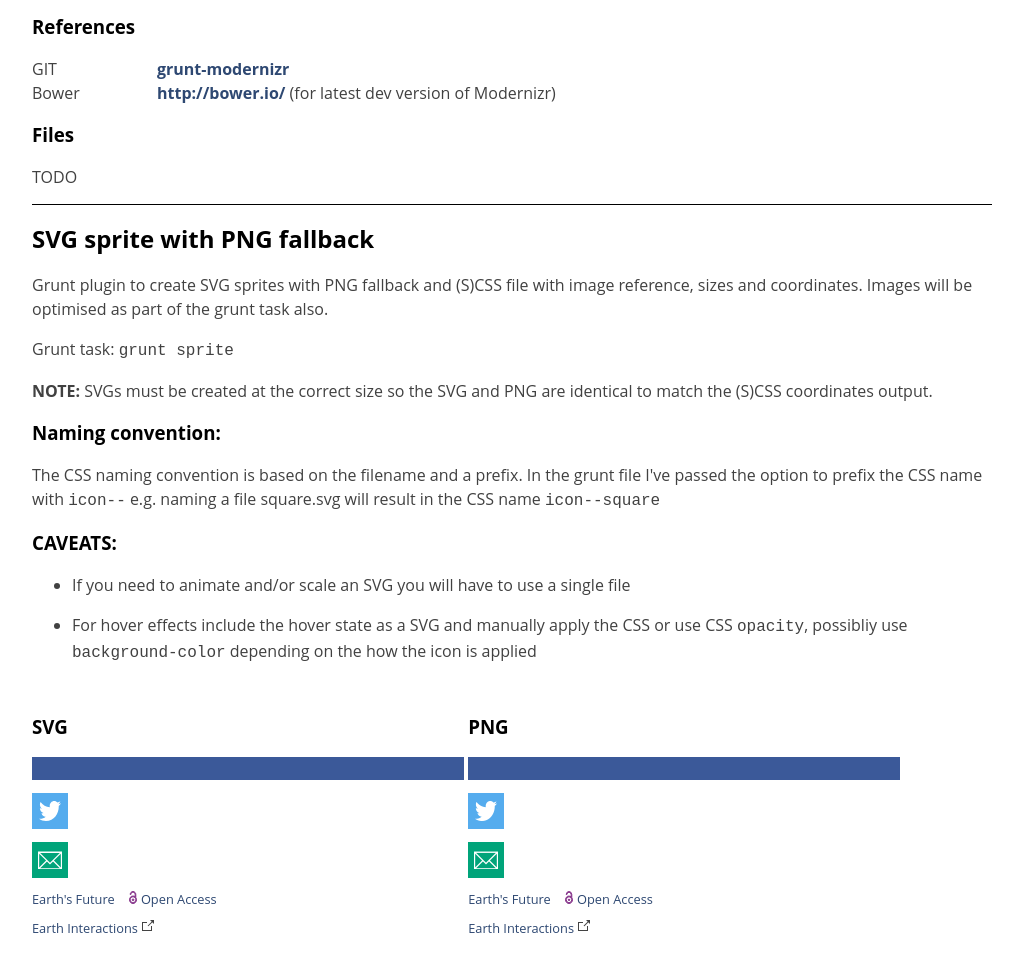
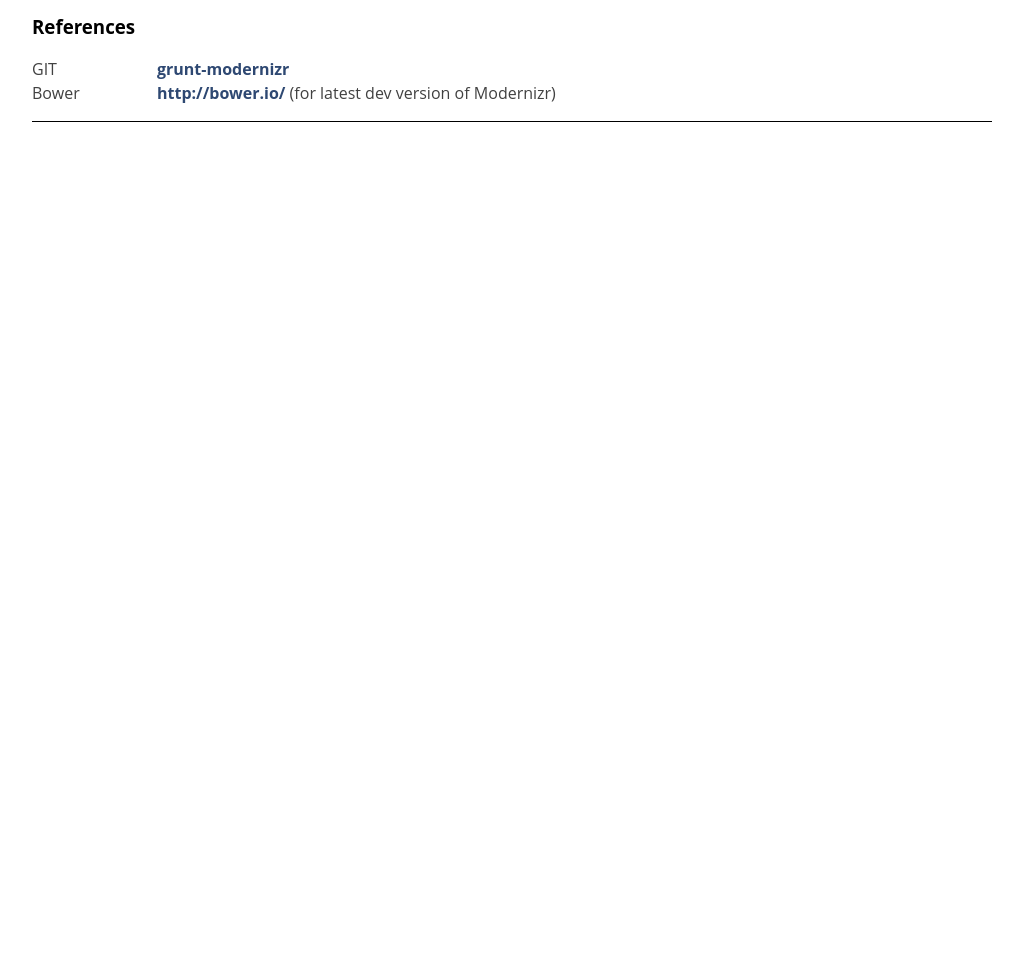
Before and after one commit to markcarrrr/grunt-all-the-things, a website: page site/index.html in a window 1280 px wide. Shown: the part 444-1413 px from the top of the page, without its empty margins (128-1141 px from the left). After the commit the page ends 800 px from the top, so only its background shows below. Drawn offline with nearby package versions, Linux system fonts and the light colour scheme.

Commit message:
Updated README. Commented out SVG/PNG sprite task.

```diff
--- a/site/index.html
+++ b/site/index.html
@@ -37,12 +37,9 @@
 					<dt>Bower</dt>
 					<dd><a href="http://bower.io/">http://bower.io/</a> (for latest dev version of Modernizr)</dd>
 				</dl>
-
-				<h3>Files</h3>
-				<p>TODO</p>
 			</section>
 
-			<section>
+			<!-- <section>
 				<h2>SVG sprite with PNG fallback</h2>
 				<p>Grunt plugin to create SVG sprites with PNG fallback and (S)CSS file with image reference, sizes and coordinates. Images will be optimised as part of the grunt task also.</p>
 
@@ -87,7 +84,7 @@
 					<dt>GIT</dt>
 					<dd><a href="https://github.com/drdk/grunt-dr-svg-sprites">grunt-dr-svg-sprites</a></dd>
 				</dl>
-			</section>
+			</section> -->
 		</article>
 
 		<script src="//ajax.googleapis.com/ajax/libs/jquery/1.10.2/jquery.min.js"></script>
```
Also changed, not shown: README.md.
